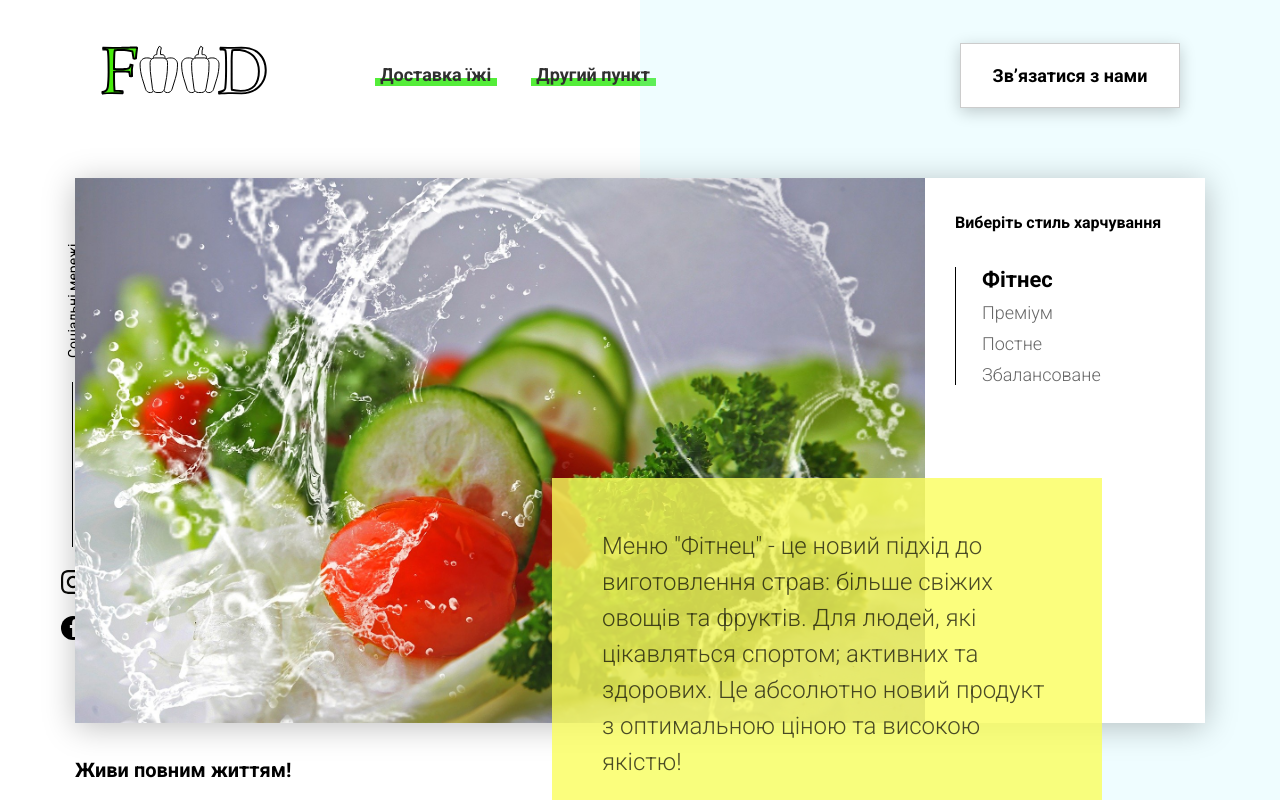
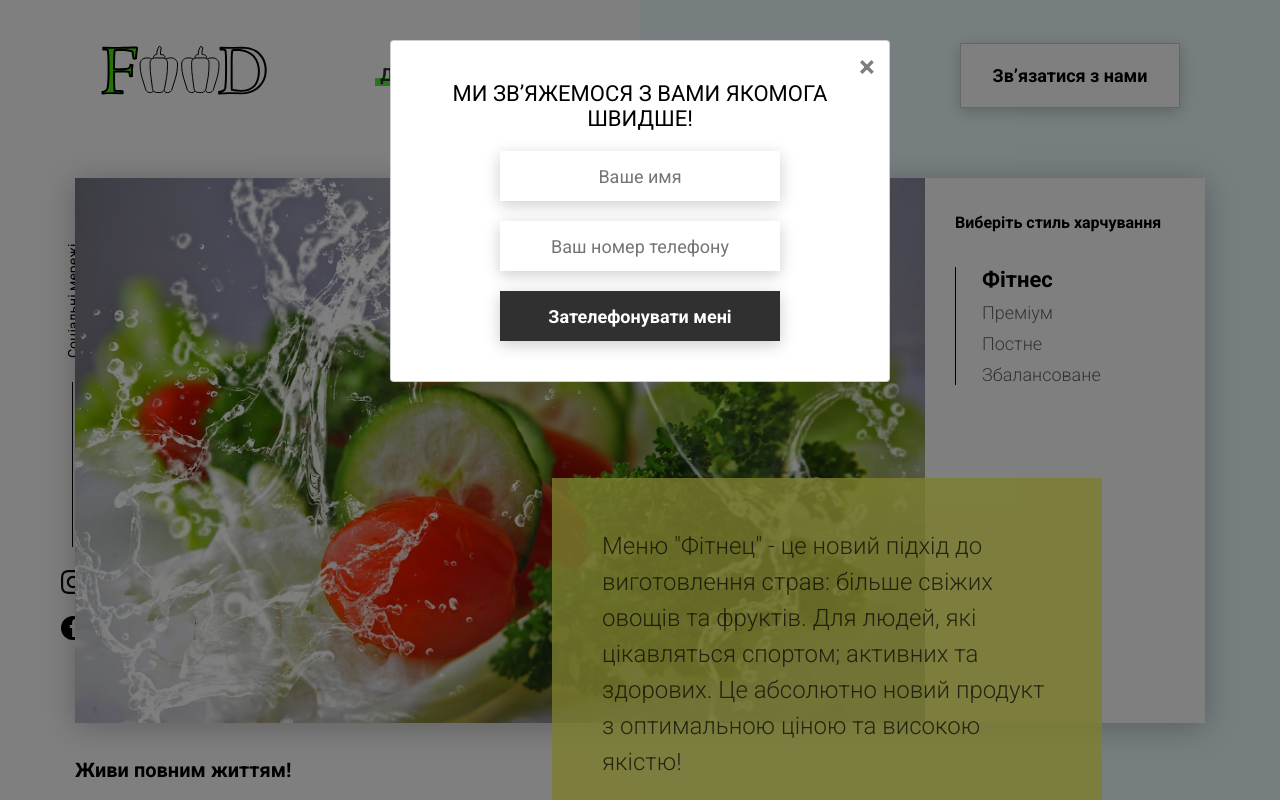
Before and after one commit to WaspGo/food, a website built with Vite: page index.html in a window 1280 px wide. Shown: the top 800 px of the page. Built offline with nearby package versions, Linux system fonts and the light colour scheme.

Commit message:
feat: add modal window functionality

```diff
--- a/index.html
+++ b/index.html
@@ -18,7 +18,7 @@
         </nav>
       </div>
       <div class="header__right-block">
-        <button class="btn btn_white">Звʼязатися з нами</button>
+        <button data-modal class="btn btn_white">Звʼязатися з нами</button>
       </div>
     </header>
     <div class="sidepanel">
@@ -100,7 +100,7 @@
           </div>
         </div>
         <div class="offer__action">
-          <button class="btn btn_dark">Звʼязатися з нами</button>
+          <button data-modal class="btn btn_dark">Звʼязатися з нами</button>
         </div>
       </div>
       <div class="container">
@@ -355,7 +355,7 @@
       <div class="modal__dialog">
         <div class="modal__content">
           <form action="#">
-            <div class="modal__close">&times;</div>
+            <div data-close class="modal__close">&times;</div>
             <div class="modal__title">Ми зв’яжемося з вами якомога швидше!</div>
             <input
               required
--- /dev/null
+++ b/src/js/modal.js
@@ -0,0 +1,48 @@
+window.addEventListener("DOMContentLoaded", () => {
+  const modalTrigger = document.querySelectorAll("[data-modal]"),
+    modalCloseBtn = document.querySelector("[data-close]"),
+    modalWin = document.querySelector(".modal");
+
+  function openModal() {
+    modalWin.classList.toggle("show");
+    document.body.style.overflow = "hidden";
+    clearInterval(modalTimerId);
+  }
+
+  modalTrigger.forEach((btn) => {
+    btn.addEventListener("click", openModal);
+  });
+
+  function closeModal() {
+    modalWin.classList.toggle("show");
+    document.body.style.overflow = "";
+  }
+
+  modalCloseBtn.addEventListener("click", closeModal);
+
+  modalWin.addEventListener("click", (e) => {
+    if (e.target === modalWin) {
+      closeModal();
+    }
+  });
+
+  document.addEventListener("keydown", (e) => {
+    if (e.code === "Escape" && modalWin.classList.contains("show")) {
+      closeModal();
+    }
+  });
+
+  const modalTimerId = setTimeout(openModal, 5000);
+
+  function showModalByScroll() {
+    if (
+      window.pageYOffset + document.documentElement.clientHeight >=
+      document.documentElement.scrollHeight
+    ) {
+      openModal();
+      window.removeEventListener("scroll", showModalByScroll);
+    }
+  }
+
+  window.addEventListener("scroll", showModalByScroll);
+});
--- a/src/js/script.js
+++ b/src/js/script.js
@@ -1,3 +1,4 @@
 import "../scss/style.scss";
 import "./tabs";
 import "./timer";
+import "./modal";
--- a/src/scss/_base.scss
+++ b/src/scss/_base.scss
@@ -53,6 +53,9 @@ a {
 .hide {
   display: none;
 }
+.show {
+  display: block !important;
+}
 .fade {
   animation-name: fade;
   animation-duration: 1.5s;
--- a/src/scss/blocks/modal/_modal.scss
+++ b/src/scss/blocks/modal/_modal.scss
@@ -7,7 +7,7 @@
   width: 100%;
   height: 100%;
   overflow: hidden;
-    background-color: rgba(0,0,0,.5);
+  background-color: rgba(0, 0, 0, 0.5);
   &__dialog {
     max-width: 500px;
     margin: 40px auto;
@@ -17,7 +17,7 @@
     width: 100%;
     padding: 40px;
     background-color: #fff;
-        border: 1px solid rgba(0,0,0,.2);
+    border: 1px solid rgba(0, 0, 0, 0.2);
     border-radius: 4px;
     max-height: 80vh;
     overflow-y: auto;
@@ -28,7 +28,7 @@
     right: 14px;
     font-size: 30px;
     color: #000;
-        opacity: .5;
+    opacity: 0.5;
     font-weight: 700;
     border: none;
     background-color: transparent;
@@ -44,7 +44,7 @@
     margin: 20px auto 20px auto;
     width: 280px;
     height: 50px;
-        background: #FFFFFF;
+    background: #ffffff;
     box-shadow: 0px 4px 15px rgba(0, 0, 0, 0.2);
     border: none;
     font-size: 18px;
```
Lines whose indentation alone changed are shown as unchanged.
